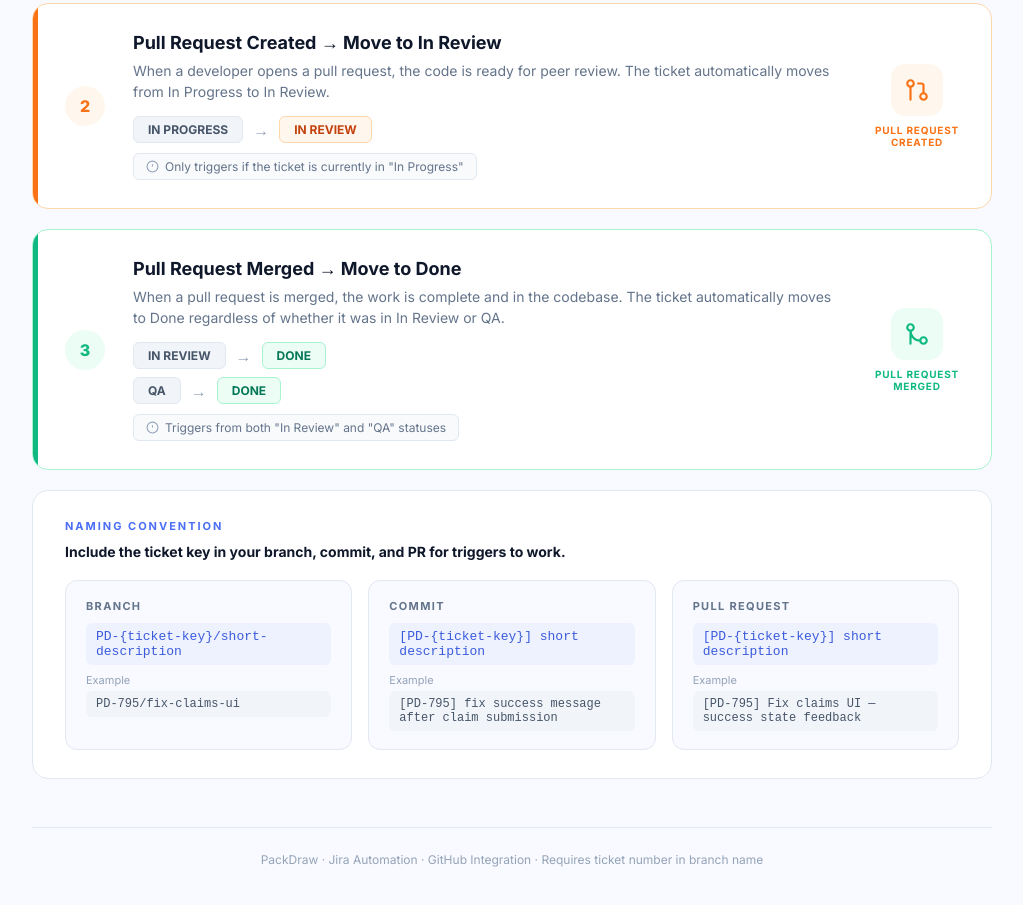
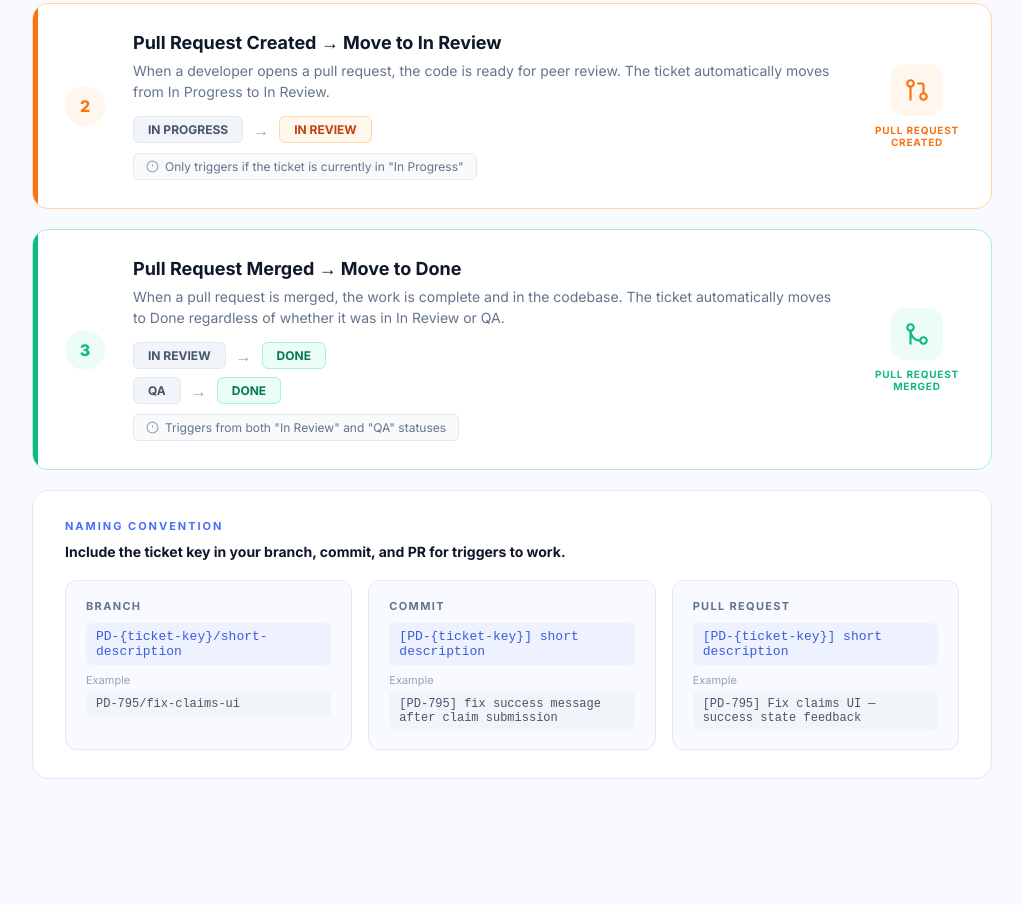
Before and after one commit to patriciomelendez/jira-workflow-triggers, a plain HTML site: page index.html in a window 1280 px wide. Shown: the part 385-1290 px from the top of the page, without its empty margins (128-1151 px from the left). After the commit the page ends 1224 px from the top, so only its background shows below. Drawn offline with Linux system fonts and the light colour scheme.

Commit message:
Remove footer
Co-Authored-By: Claude Sonnet 4.6 <noreply@anthropic.com>

```diff
--- a/index.html
+++ b/index.html
@@ -524,7 +524,6 @@
     </div>
   </div>
 
-  <div class="footer">PackDraw · Jira Automation · GitHub Integration · Requires ticket number in branch name</div>
 
 </div>
 </body>
```
